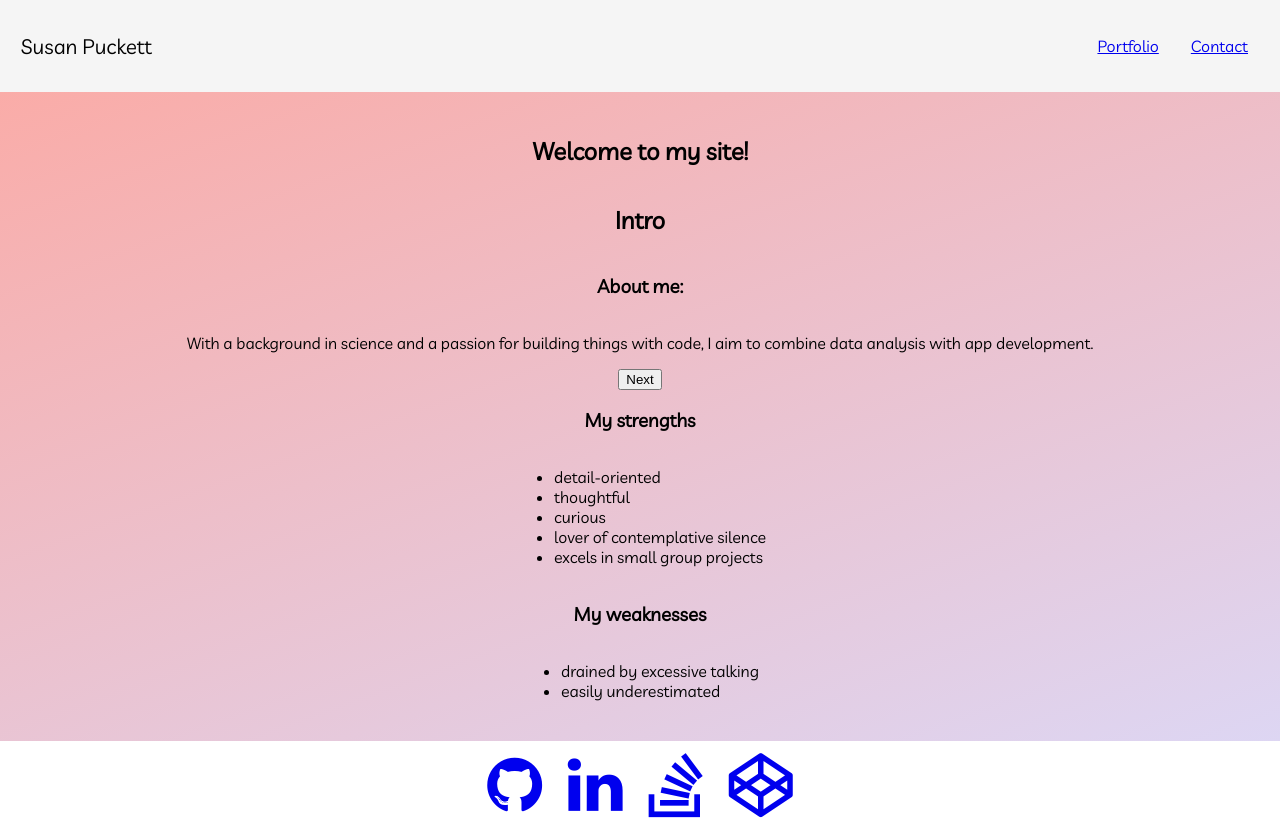
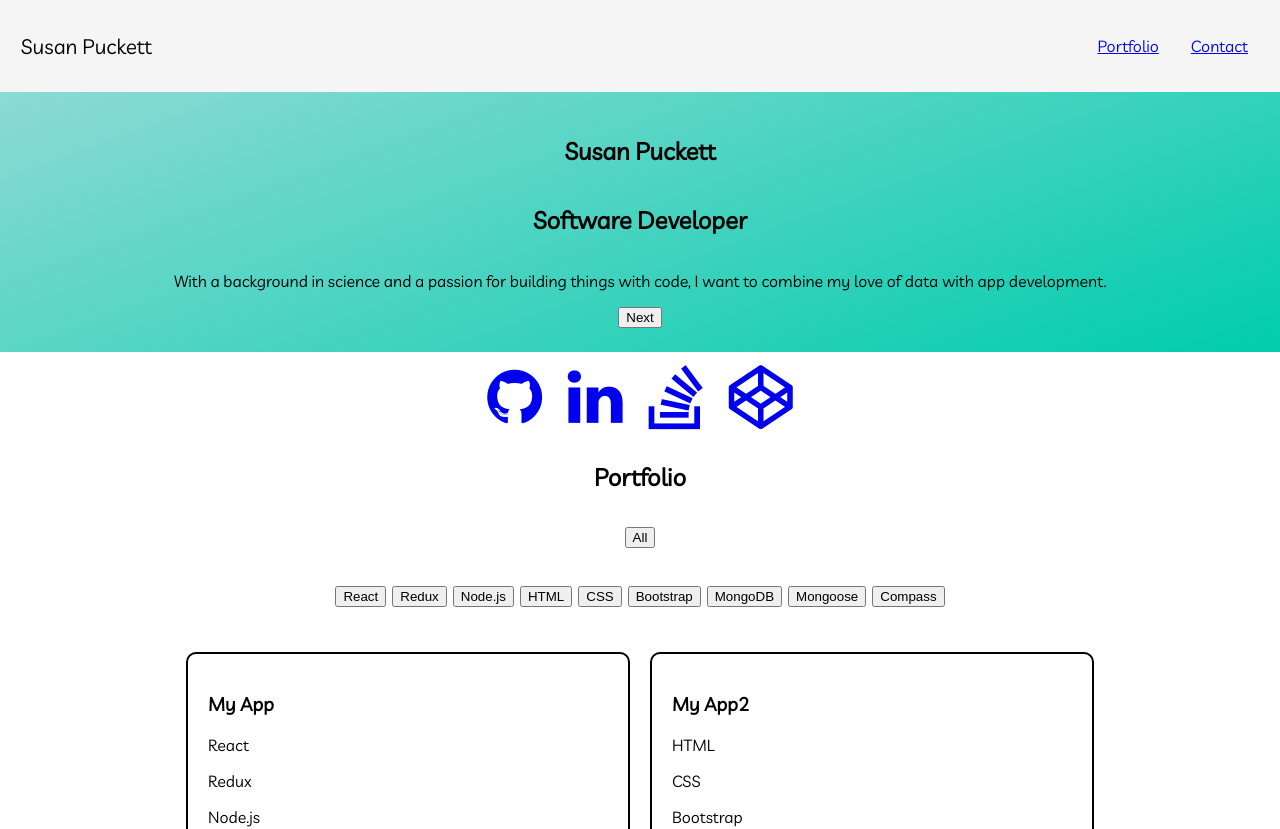
Before and after one commit to sepuckett86/portfolio-react, a React app: page / in a window 1280 px wide. Shown: the top 829 px of the page. Built offline with nearby package versions, Linux system fonts and the light colour scheme.

Commit message:
update content of intro

```diff
--- a/src/components/intro/Intro.css
+++ b/src/components/intro/Intro.css
@@ -1,5 +1,5 @@
 .Intro {
-  background-image: linear-gradient(-20deg, #ddd6f3 0%, #faaca8 100%, #faaca8 100%);
+  background-image: linear-gradient(-20deg, #00cdac 0%, #8ddad5 100%);;
   margin: 0;
   padding: 1.5em;
   display: flex;
--- a/src/components/intro/Intro.js
+++ b/src/components/intro/Intro.js
@@ -2,41 +2,22 @@ import React, { useState } from 'react';
 import styles from './Intro.css';
 import PropTypes from 'prop-types';
 
-function Intro({ introStatements, strengths, weaknesses }) {
+function Intro({ introStatements }) {
   const [index, setIndex] = useState(0);
   const statement = introStatements[index];
 
-  const strengthItems = strengths.map(strength => (
-    <li key={strength}>{strength}</li>
-  ));
-
-  const weaknessItems = weaknesses.map(weakness => (
-    <li key={weakness}>{weakness}</li>
-  ));
-
   return (
     <section className={styles.Intro}>
-      <h1>Welcome to my site!</h1>
-      <h2>Intro</h2>
-      <h3>About me:</h3>
+      <h1>Susan Puckett</h1>
+      <h2>Software Developer</h2>
       <p>{statement}</p>
       <button onClick={() => index < introStatements.length - 1 ? setIndex(index + 1) : setIndex(0)}>Next</button>
-      <h3>My strengths</h3>
-      <ul>
-        {strengthItems}
-      </ul>
-      <h3>My weaknesses</h3>
-      <ul>
-        {weaknessItems}
-      </ul>
     </section>
   );
 }
 
 Intro.propTypes = {
-  introStatements: PropTypes.arrayOf(PropTypes.string).isRequired,
-  strengths: PropTypes.arrayOf(PropTypes.string).isRequired,
-  weaknesses: PropTypes.arrayOf(PropTypes.string).isRequired,
+  introStatements: PropTypes.arrayOf(PropTypes.string).isRequired
 };
 
 export default Intro;
--- a/src/containers/IntroContainer.js
+++ b/src/containers/IntroContainer.js
@@ -5,15 +5,17 @@ import Media from '../components/intro/Media';
 class IntroContainer extends Component {
   state = {
     introStatements: [
-      'With a background in science and a passion for building things with code, I aim to combine data analysis with app development.',
-      'An introvert who also loves to contribute to a team, I aim to find that sweet spot of balance of socialization and focused alone time.',
-      'Here is where a witty intro statement should go that accentuates my personality. Hi?',
+      'With a background in science and a passion for building things with code, I want to combine my love of data with app development.',
+      'An introvert who also loves to participate in a team, I aim to find that sweet spot of collaboration and focused alone-time.',
       'Not a fan of the idea of networking, but am a fan of getting to know tech-passionate people.',
-      'Fun fact: according to the Gallup Clifton Strengths test, my top strengths are adaptability, learner, intellection, input, and responsibility.',
+      'According to the Gallup Clifton Strengths test, my top strengths are adaptability, learner, intellection, input, and responsibility.',
       'On the fence about the trailing comma.',
       'One of my life goals is to play in clarinet in a community band until I die.',
-      'Over 1.1k Github contributions in the past year as of Sept 2019.',
-      'Over 800 hours of full-stack JavaScript app development in a cohort of 19 people.'
+      'Over 1.1k Github contributions in the past year as of Sept 2019. Please give me a job already. ;)',
+      'Over 800 hours of full-stack JavaScript app development experience in a cohort of 19 wonderful people.',
+      'My top bucket list item: Visit a sloth sanctuary in Costa Rica.',
+      'Liked sloths before Kristen Bell made them popular.',
+      'Here is where a witty intro statement should go that accentuates my personality. Hi?'
     ],
     strengths: [
       'detail-oriented',
```
